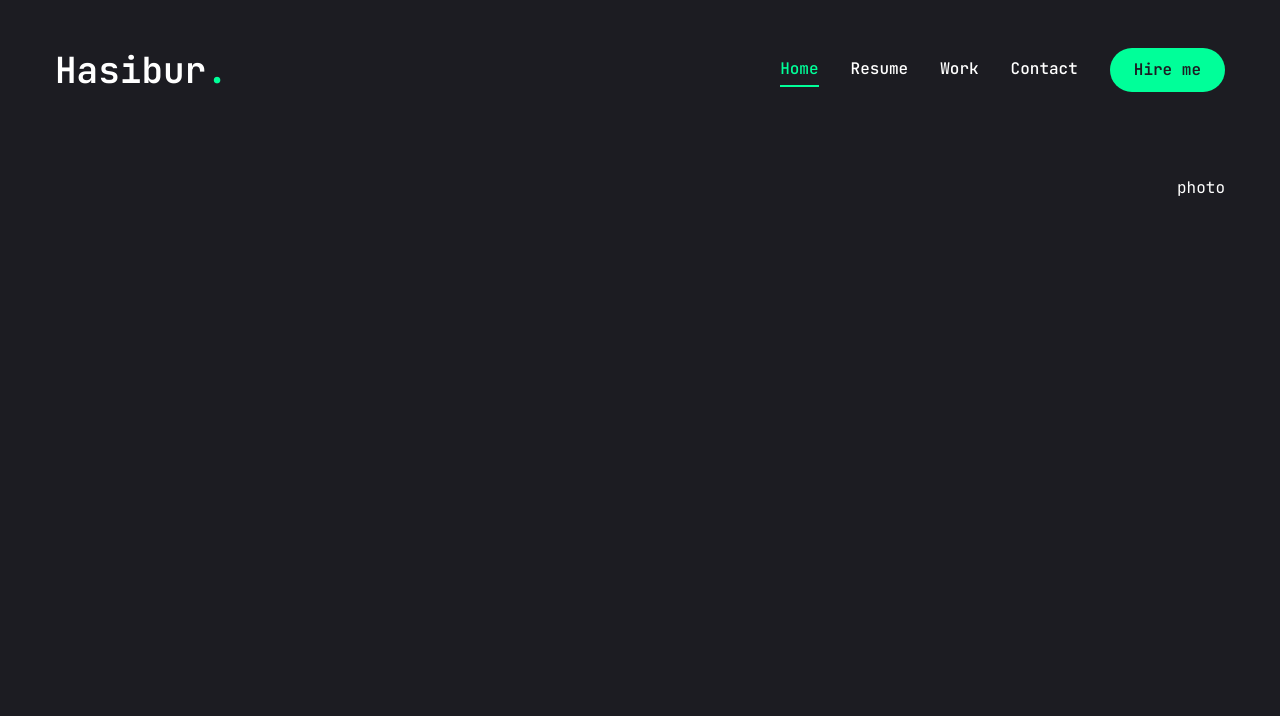
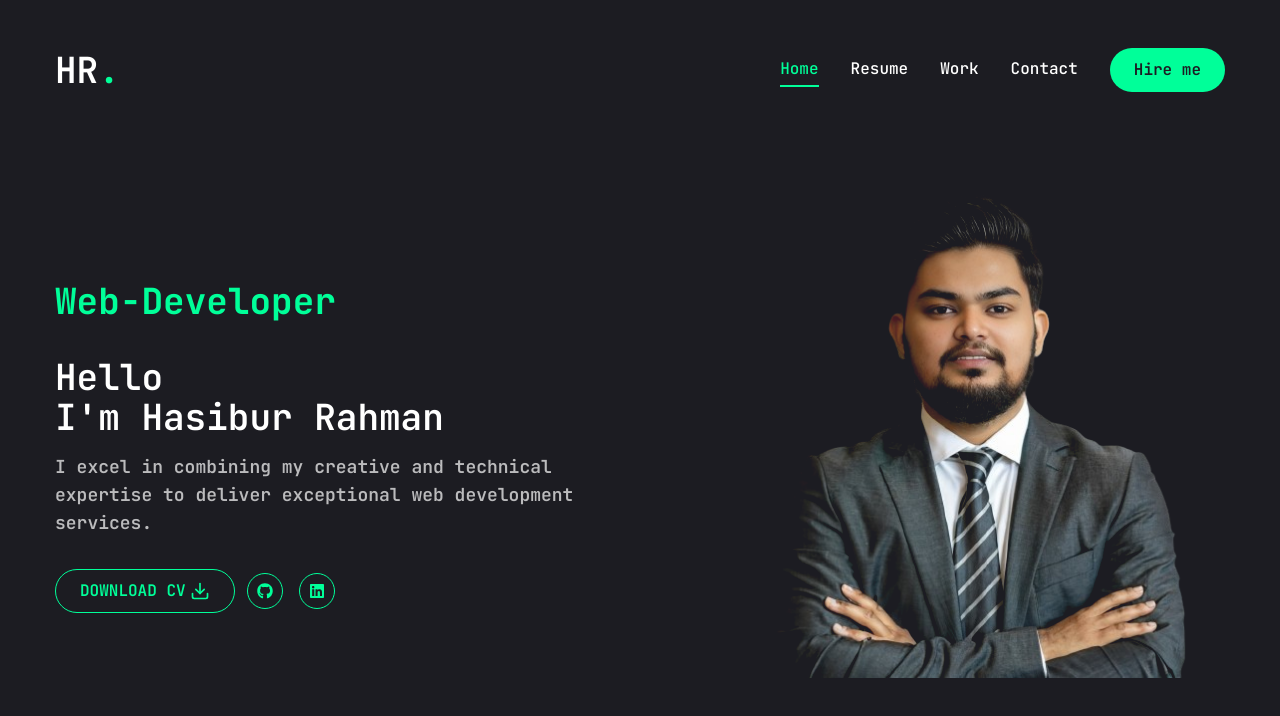
Before and after one commit to hsbrRahman/portfolio-next-ts, a Next.js app: page / in a window 1280 px wide. Shown: the top 716 px of the page. Built offline with nearby package versions, Linux system fonts and the light colour scheme.

Commit message:
update home page and add photo

```diff
--- a/app/page.tsx
+++ b/app/page.tsx
@@ -1,17 +1,56 @@
 import { Button } from "@/components/ui/button";
 import { FiDownload } from "react-icons/fi";
+import { FlipWords } from "@/components/ui/flip-words";
+import Socials from "@/components/Socials";
+import Photo from "@/components/Photo";
 
 export default function Home() {
   return (
     <section className="h-full">
       <div className="container mx-auto h-full">
-        <div className="flex flex-col xl:flex-row xl:pt-8 xl:pb-24  items-center justify-between">
-          <div>
-            <span></span>
+        <div className="pt-10 gap-6 xl:gap-0 flex flex-col xl:flex-row xl:pt-10 xl:pb-24 items-center justify-between ">
+          <div className="text-center xl:text-left order-2 xl:order-none xl:inline flex flex-col items-center justify-center">
+            <FlipWordsDemo />
+            <div
+              className="text-4xl font-semibold w-full flex flex-col
+            items-center xl:inline "
+            >
+              <h1>Hello</h1>
+
+              <h1>{"I'm"} Hasibur Rahman</h1>
+              <h1 className="mb-8 text-lg pt-4 xl:max-w-[600px] text-white/70">
+                I excel in combining my creative and technical expertise to
+                deliver exceptional web development services.
+              </h1>
+            </div>
+            <div className="flex flex-col xl:gap-3 xl:flex-row items-center gap-3">
+              <Button variant={"outline"} className="uppercase gap-1">
+                <span>Download CV</span>
+                <FiDownload className="text-xl" />
+              </Button>
+              <Socials />
+            </div>
           </div>
-          <div>photo</div>
+          <div className="order-1 xl:order-none mb-8 xl:mb-0">
+            <Photo />
+          </div>
         </div>
       </div>
     </section>
   );
 }
+
+function FlipWordsDemo() {
+  const words = [
+    `Software - Engineer`,
+    "Web - Developer",
+    "Software - Developer",
+    "Frontend - Engineer",
+  ];
+
+  return (
+    <div className="h-[7rem] flex justify-start items-center text-4xl font-bold">
+      <FlipWords words={words} />
+    </div>
+  );
+}
--- a/components/Header.tsx
+++ b/components/Header.tsx
@@ -9,7 +9,7 @@ const Header = () => {
       <div className="container mx-auto flex justify-between items-center ">
         <Link href="/">
           <h1 className="text-4xl font-semibold">
-            Hasibur<span className="text-accent">.</span>
+            HR<span className="text-accent">.</span>
           </h1>
         </Link>
         <div className="hidden xl:flex items-center gap-8">
--- /dev/null
+++ b/components/Photo.tsx
@@ -0,0 +1,33 @@
+"use client";
+import { animate, motion } from "framer-motion";
+import Image from "next/image";
+
+const Photo = () => {
+  return (
+    <div className="w-full h-full relative">
+      <motion.div
+        initial={{ opacity: 0 }}
+        animate={{ opacity: 1 }}
+        transition={{ delay: 2, duration: 0.4, ease: "easeIn" }}
+      >
+        <motion.div
+          initial={{ opacity: 0 }}
+          animate={{ opacity: 1 }}
+          transition={{ delay: 2.4, duration: 0.4, ease: "easeInOut" }}
+          className="w-[298px] h-[298px] xl:w-[498px] xl:h-[498px] mix-blend-lighten"
+        >
+          <Image
+            src="/photo.png"
+            priority
+            quality={100}
+            fill
+            alt="photo"
+            className="object-contain"
+          />
+        </motion.div>
+      </motion.div>
+    </div>
+  );
+};
+
+export default Photo;
--- /dev/null
+++ b/components/Socials.tsx
@@ -0,0 +1,27 @@
+import Link from "next/link";
+import { FaGithub, FaLinkedin } from "react-icons/fa";
+
+const socials = [
+  { icon: <FaGithub />, path: "https://github.com/hsbrRahman" },
+  { icon: <FaLinkedin />, path: "https://www.linkedin.com/in/rahmanhasibur/" },
+];
+const Socials = () => {
+  return (
+    <div className="flex gap-4 ">
+      {socials.map((item, index) => {
+        return (
+          <Link
+            key={index}
+            href={item.path}
+            className="w-9 h-9 border border-accent
+          rounded-full flex justify-center items-center text-accent text-base hover:bg-accent hover:text-primary hover:transition-all duration-500"
+          >
+            {item.icon}
+          </Link>
+        );
+      })}
+    </div>
+  );
+};
+
+export default Socials;
--- /dev/null
+++ b/components/ui/flip-words.tsx
@@ -0,0 +1,84 @@
+"use client";
+import React, { useCallback, useEffect, useRef, useState } from "react";
+import { AnimatePresence, motion, LayoutGroup } from "framer-motion";
+import { cn } from "@/utils/cn";
+
+export const FlipWords = ({
+  words,
+  duration = 3000,
+  className,
+}: {
+  words: string[];
+  duration?: number;
+  className?: string;
+}) => {
+  const [currentWord, setCurrentWord] = useState(words[0]);
+  const [isAnimating, setIsAnimating] = useState<boolean>(false);
+
+  const startAnimation = useCallback(() => {
+    const word = words[words.indexOf(currentWord) + 1] || words[0];
+    setCurrentWord(word);
+    setIsAnimating(true);
+  }, [currentWord, words]);
+
+  useEffect(() => {
+    if (!isAnimating)
+      setTimeout(() => {
+        startAnimation();
+      }, duration);
+  }, [isAnimating, duration, startAnimation]);
+
+  return (
+    <AnimatePresence
+      onExitComplete={() => {
+        setIsAnimating(false);
+      }}
+    >
+      <motion.div
+        initial={{
+          opacity: 0,
+          y: 10,
+        }}
+        animate={{
+          opacity: 1,
+          y: 0,
+        }}
+        transition={{
+          duration: 0.4,
+          ease: "easeInOut",
+          type: "spring",
+          stiffness: 100,
+          damping: 10,
+        }}
+        exit={{
+          opacity: 0,
+          y: -40,
+          x: 40,
+          filter: "blur(8px)",
+          scale: 2,
+          position: "absolute",
+        }}
+        className={cn(
+          "z-10 inline-block relative text-left text-accent dark:text-slate-200",
+          className
+        )}
+        key={currentWord}
+      >
+        {currentWord.split("").map((letter, index) => (
+          <motion.span
+            key={currentWord + index}
+            initial={{ opacity: 0, y: 10, filter: "blur(8px)" }}
+            animate={{ opacity: 1, y: 0, filter: "blur(0px)" }}
+            transition={{
+              delay: index * 0.08,
+              duration: 0.4,
+            }}
+            className="inline-block"
+          >
+            {letter}
+          </motion.span>
+        ))}
+      </motion.div>
+    </AnimatePresence>
+  );
+};
--- /dev/null
+++ b/utils/cn.ts
@@ -0,0 +1,6 @@
+import { ClassValue, clsx } from "clsx";
+import { twMerge } from "tailwind-merge";
+
+export function cn(...inputs: ClassValue[]) {
+  return twMerge(clsx(inputs));
+}
```
Also changed, not shown: public/photo.png (added), 1 other file (tests, documents, lock files or other folders).
